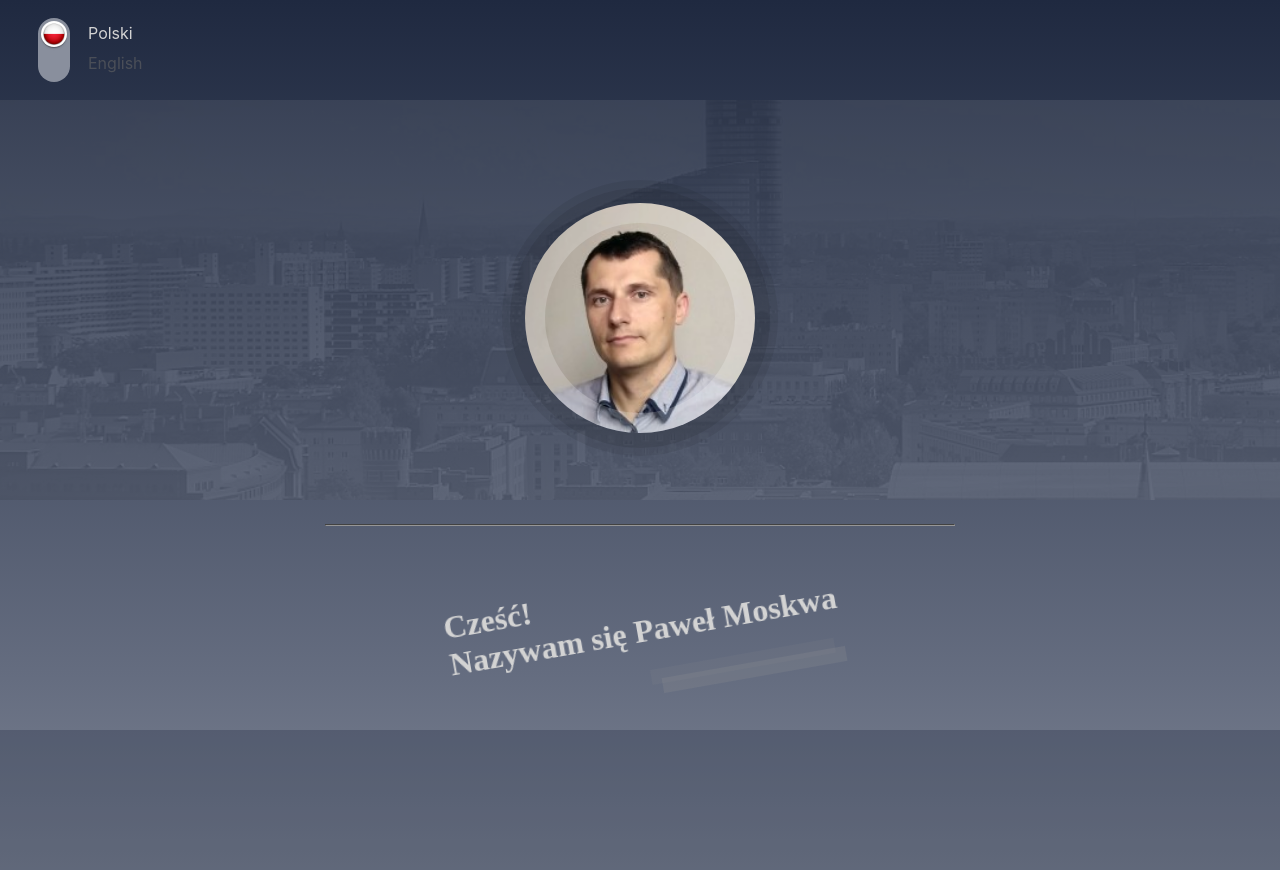
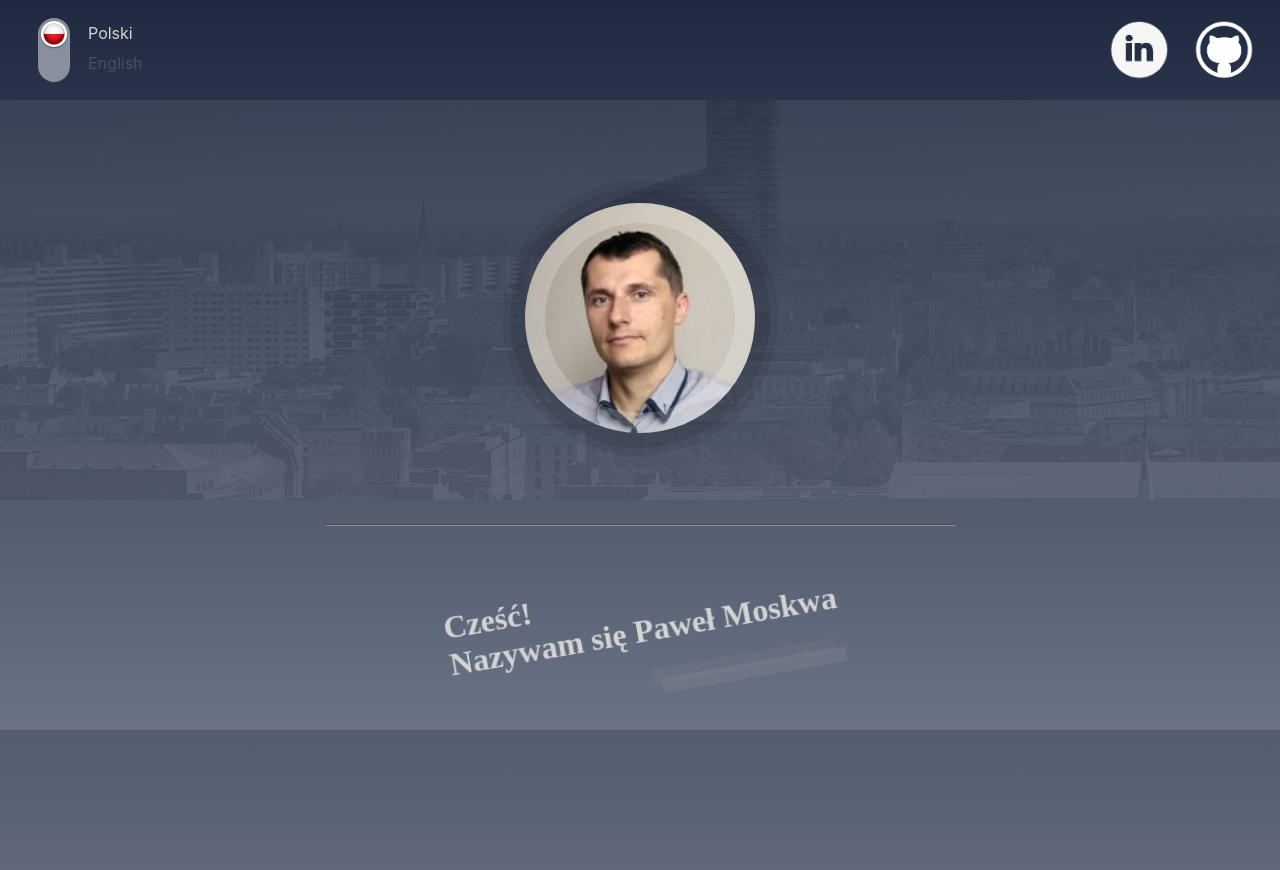
Before and after one commit to PMos0011/personal-web, a React (Create React App) app: page / in a window 1280 px wide. Shown: the top 870 px of the page. Built offline with nearby package versions, Linux system fonts and the light colour scheme.

Commit message:
LinkedIn, GitHub link added

```diff
--- a/src/components/header/header-style.css
+++ b/src/components/header/header-style.css
@@ -20,3 +20,14 @@
 .language-label-inactive{
     color: rgba(100,100,100,0.6);
 }
+
+.icon-div{
+  width: 60px;
+  height: 60px;
+  margin-right: 2vw;
+  background-size: cover;
+}
+
+a{
+  margin: auto;
+}
--- a/src/components/header/header.js
+++ b/src/components/header/header.js
@@ -5,12 +5,26 @@ import { connect } from "react-redux";
 import * as actions from '../../store/action';
 import './header-style.css';
 import style from './switch-style';
+import linkedinIcon from '../../images/linkedin.png';
+import githubIcon from '../../images/github.png';
 
 
 const Header = (props) => {
+
     const classes = style();
     const isEnglish = props.content.isEnglish;
+
+    const linkedIn = {
+        backgroundImage: `url(${linkedinIcon})`,
+    }
+
+    const github = {
+        backgroundImage: `url(${githubIcon})`,
+    }
+
+
     return (
+        <>
             <div className="switch-container">
                 <Switch
                     classes={
@@ -20,10 +34,23 @@ const Header = (props) => {
                     onChange={props.handleChange}
                 />
                 <div className="language-container">
-                <div className="language-label"><label className={ isEnglish ? 'language-label-inactive' : 'language-label-active'}>Polski</label></div>
+                    <div className="language-label"><label className={isEnglish ? 'language-label-inactive' : 'language-label-active'}>Polski</label></div>
                     <div className="language-label"><label className={isEnglish ? 'language-label-active' : 'language-label-inactive'}>English</label></div>
                 </div>
+                <a href="https://www.linkedin.com/in/pawe%C5%82-moskwa-835bab186/"
+                    target="_blank"
+                    rel="noopener"
+                    title="LinkedIn">
+                    <div className="icon-div" style={linkedIn} />
+                </a>
+                <a href="https://github.com/PMos0011"
+                    target="blank"
+                    rel="noopener"
+                    title="GitHub">
+                    <div className="icon-div" style={github} />
+                </a>
             </div>
+        </>
     )
 }
 
```
Also changed, not shown: src/images/github.png (added), src/images/linkedin.png (added). Lines whose indentation alone changed are shown as unchanged.
